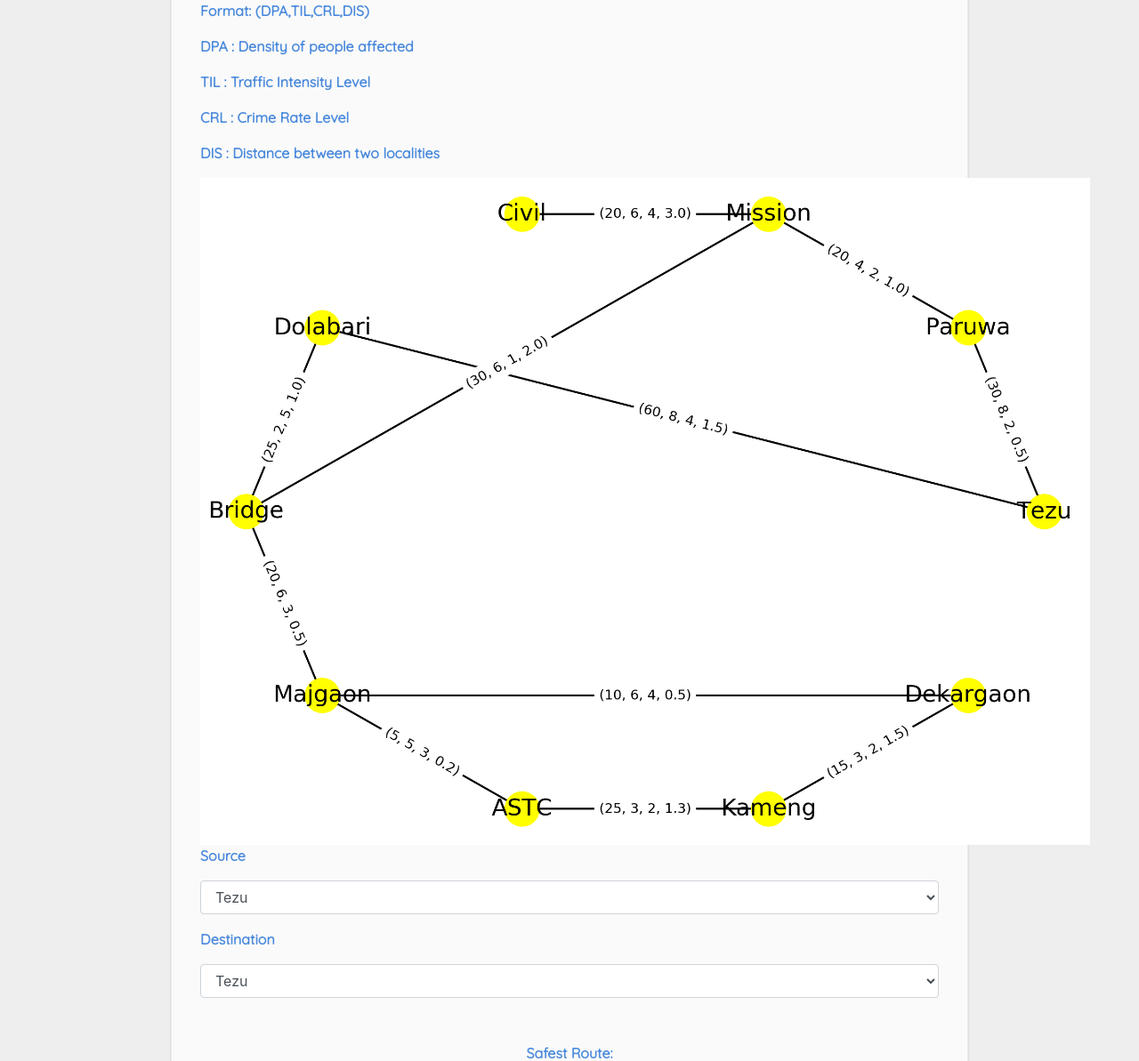
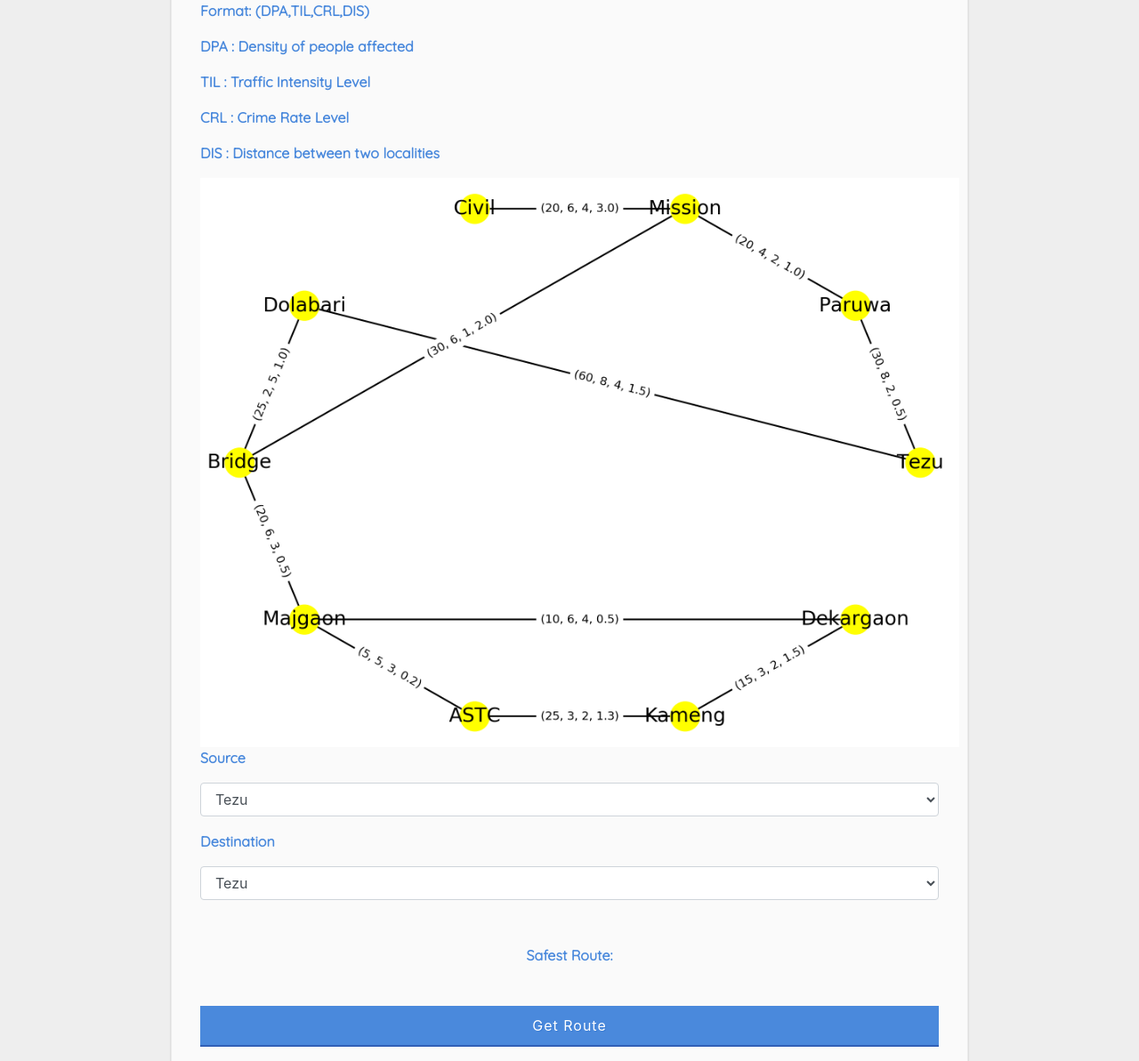
Before and after one commit to adiXcodr/SafeMaps, a Flask app: page / in a window 1280 px wide. Shown: the part 131-1324 px from the top of the page at 89% size. Run offline with Flask 2, Linux system fonts and the light colour scheme; some libraries are stand-ins or nearby versions.

Commit message:
All Paths

```diff
--- a/static/css/style.css
+++ b/static/css/style.css
@@ -22,7 +22,7 @@ hgroup {
 }
 #ini_graph{
 	margin:0 auto !important;
-	width:1000px !important;
+	width:1000px;
 	height:auto;
 }
 h1, h3 { font-weight: 300; }
```
